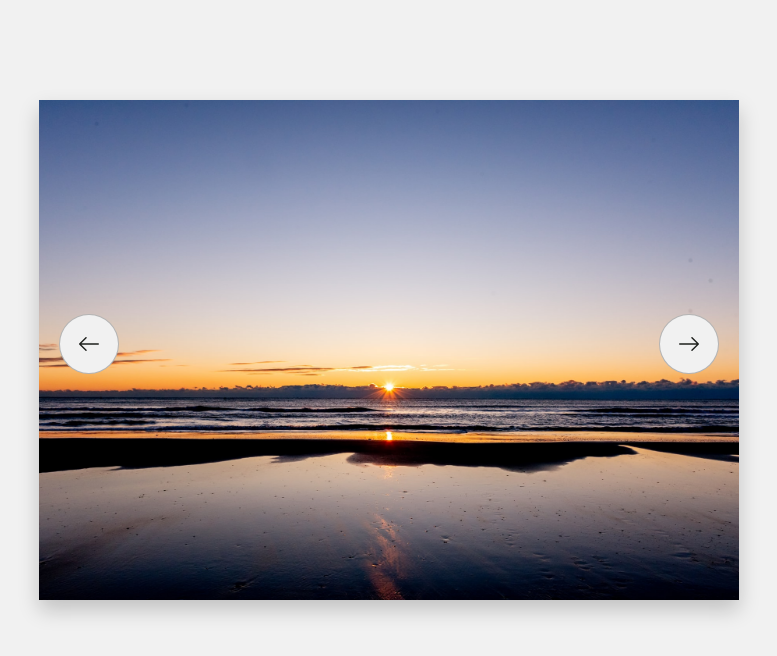
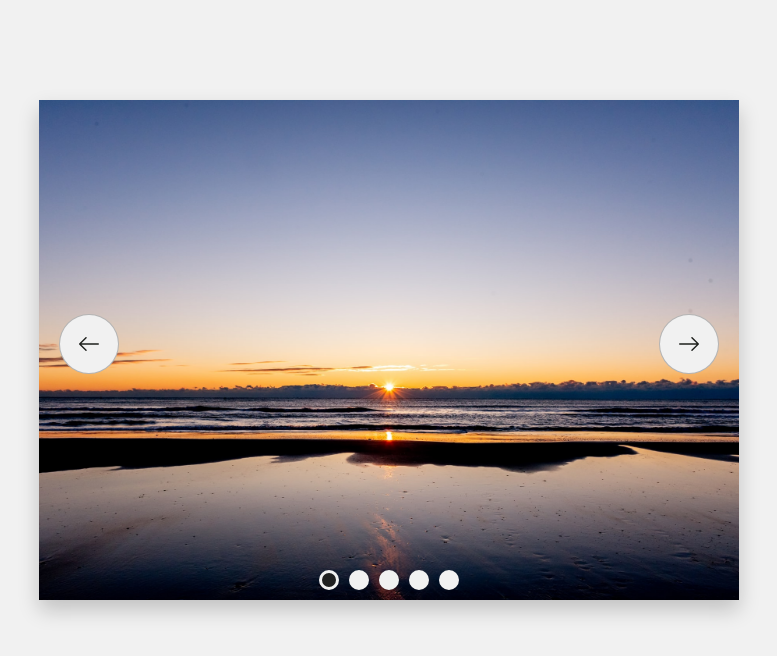
Before and after one commit to mastemm/react-slider, a React (Create React App) app: page / in a window 1280 px wide. Shown: the top 656 px of the page, without its empty margins (251-1028 px from the left). Built offline with nearby package versions, Linux system fonts and the light colour scheme.

Commit message:
add dot slide indicator

```diff
--- a/src/Components/Slider/Slider.js
+++ b/src/Components/Slider/Slider.js
@@ -18,6 +18,7 @@ export default function Slider() {
       }, 400);
     } else if (slideAnim.index === dataSlider.length && !slideAnim.inProgress) {
       setSlideAnim({ index: 1, inProgress: true });
+
       setTimeout(() => {
         setSlideAnim({ index: 1, inProgress: false });
       }, 400);
@@ -26,11 +27,13 @@ export default function Slider() {
   const prevSlide = () => {
     if (slideAnim.index !== 1 && !slideAnim.inProgress) {
       setSlideAnim({ index: slideAnim.index - 1, inProgress: true });
+
       setTimeout(() => {
         setSlideAnim({ index: slideAnim.index - 1, inProgress: false });
       }, 400);
     } else if (slideAnim.index === 1 && !slideAnim.inProgress) {
       setSlideAnim({ index: 5, inProgress: true });
+
       setTimeout(() => {
         setSlideAnim({ index: 5, inProgress: false });
       }, 400);
@@ -55,6 +58,21 @@ export default function Slider() {
       })}
       <BtnSlider moveSlide={nextSlide} direction={'next'} />
       <BtnSlider moveSlide={prevSlide} direction={'prev'} />
+      <div className='container-dots'>
+        {Array.from({ length: 5 }).map((item, index) => {
+          return (
+            <div
+              className={slideAnim.index === index + 1 ? 'dot active' : 'dot'}
+            ></div>
+          );
+        })}
+
+        {/* <div className={slideAnim.index === 1 ? 'dot active' : 'dot'}></div>
+        <div className={slideAnim.index === 2 ? 'dot active' : 'dot'}></div>
+        <div className={slideAnim.index === 3 ? 'dot active' : 'dot'}></div>
+        <div className={slideAnim.index === 4 ? 'dot active' : 'dot'}></div>
+        <div className={slideAnim.index === 5 ? 'dot active' : 'dot'}></div> */}
+      </div>
     </div>
   );
 }
```
